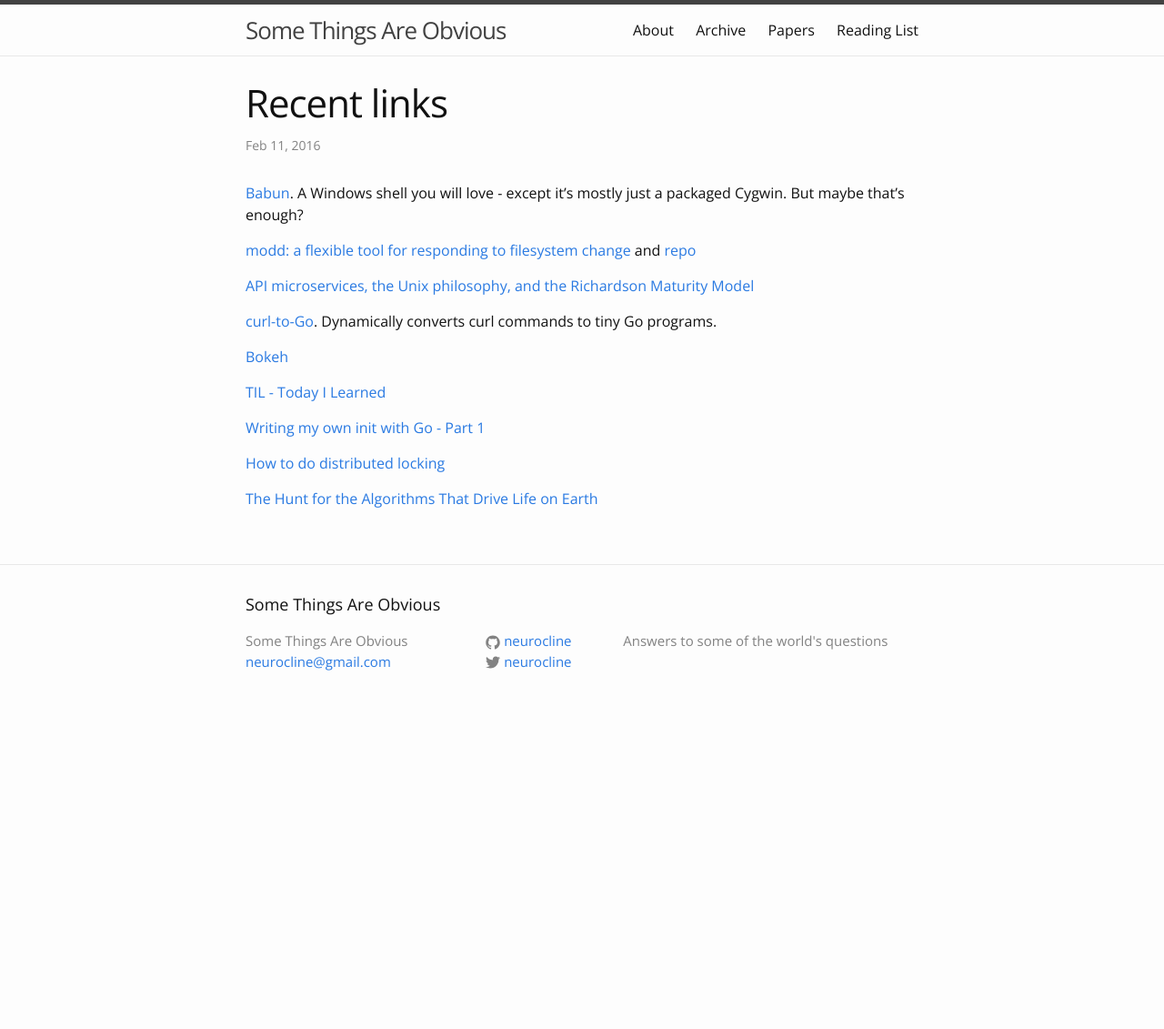
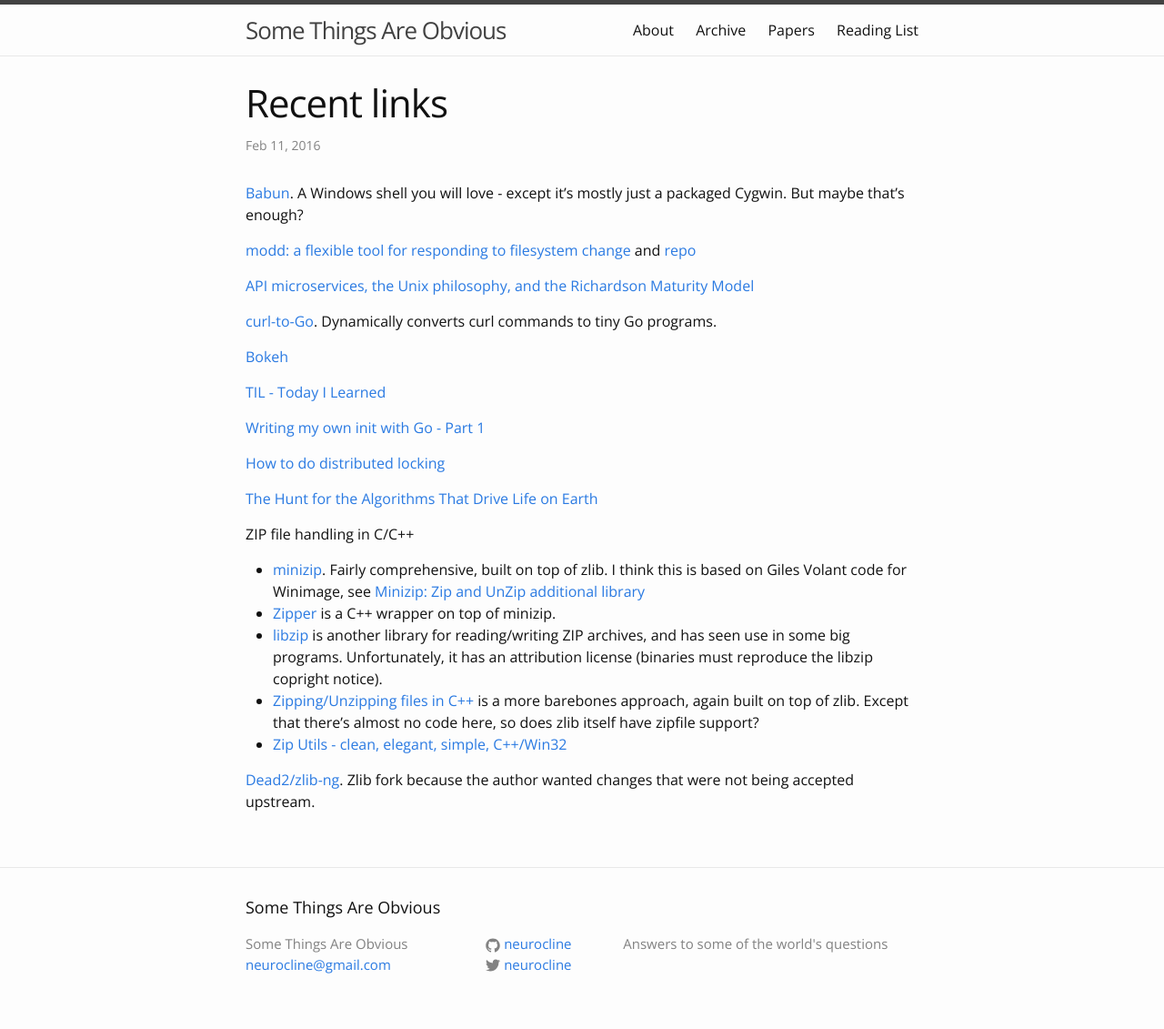
Before and after one commit to neurocline/neurocline.github.io, a Jekyll site: the page built from _posts/2016-02-11-recent-links.markdown, in a window 1280 px wide. Shown: the whole page at 91% size. Built offline with Jekyll 4.4.1, drawn with Linux system fonts in a browser that asks for light colours; before the commit the page ends 900 px from its top, so only the background shows below that.

Commit message:
Updated recent links

```diff
--- a/_posts/2016-02-11-recent-links.markdown
+++ b/_posts/2016-02-11-recent-links.markdown
@@ -23,3 +23,13 @@ tags: links
 [How to do distributed locking](http://martin.kleppmann.com/2016/02/08/how-to-do-distributed-locking.html)
 
 [The Hunt for the Algorithms That Drive Life on Earth](http://www.wired.com/2016/02/the-hunt-for-the-algorithms-that-drive-life-on-earth/)
+
+ZIP file handling in C/C++
+
+* [minizip](https://github.com/nmoinvaz/minizip). Fairly comprehensive, built on top of zlib. I think this is based on Giles Volant code for Winimage, see [Minizip: Zip and UnZip additional library](http://www.winimage.com/zLibDll/minizip.html)
+* [Zipper](https://github.com/sebastiandev/zipper) is a C++ wrapper on top of minizip.
+* [libzip](http://www.nih.at/libzip/index.html) is another library for reading/writing ZIP archives, and has seen use in some big programs. Unfortunately, it has an attribution license (binaries must reproduce the libzip copright notice).
+* [Zipping/Unzipping files in C++](http://vilipetek.com/2013/11/22/zippingunzipping-files-in-c/) is a more barebones approach, again built on top of zlib. Except that there's almost no code here, so does zlib itself have zipfile support?
+* [Zip Utils - clean, elegant, simple, C++/Win32](http://www.codeproject.com/Articles/7530/Zip-Utils-clean-elegant-simple-C-Win)
+
+[Dead2/zlib-ng](https://github.com/Dead2/zlib-ng). Zlib fork because the author wanted changes that were not being accepted upstream.
```
